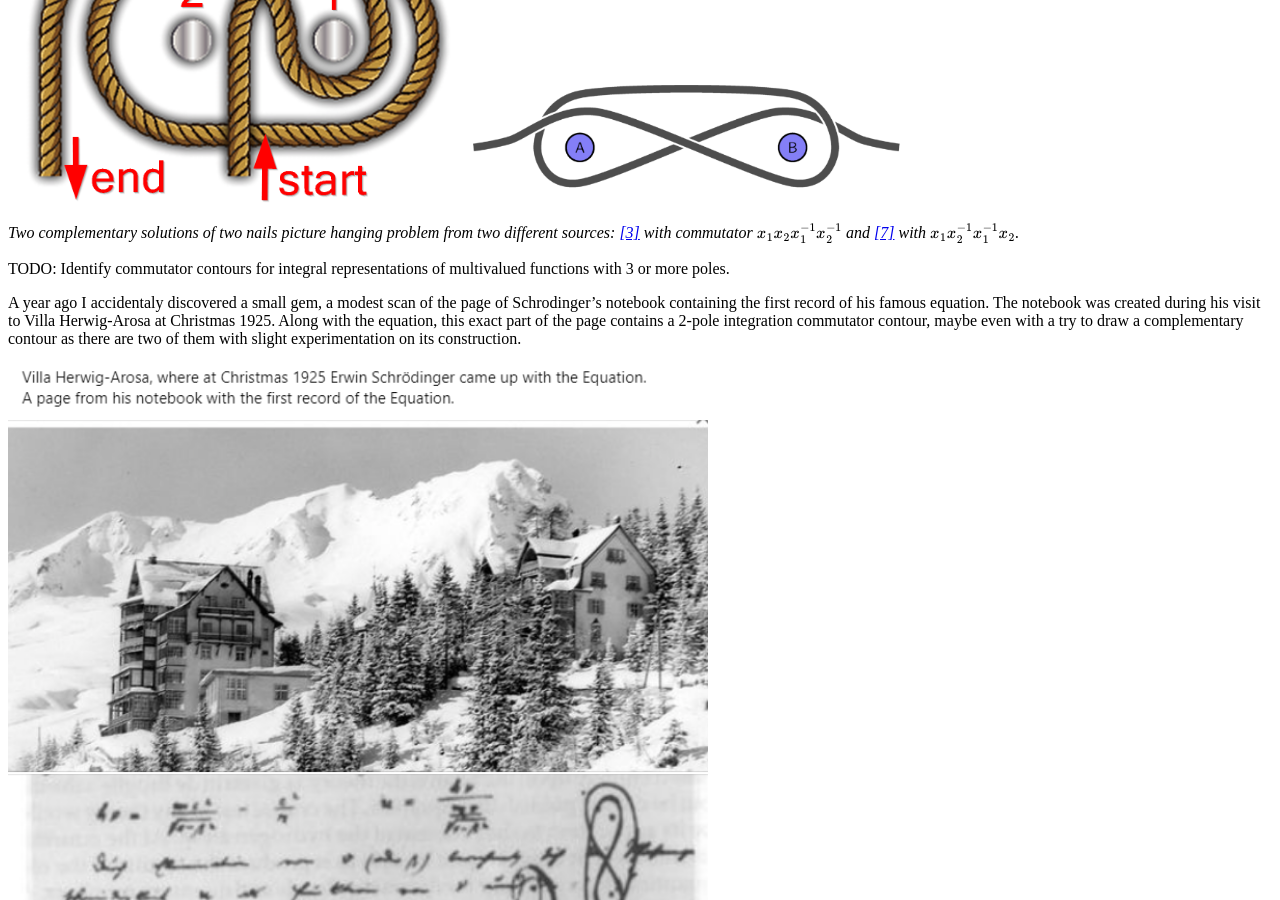
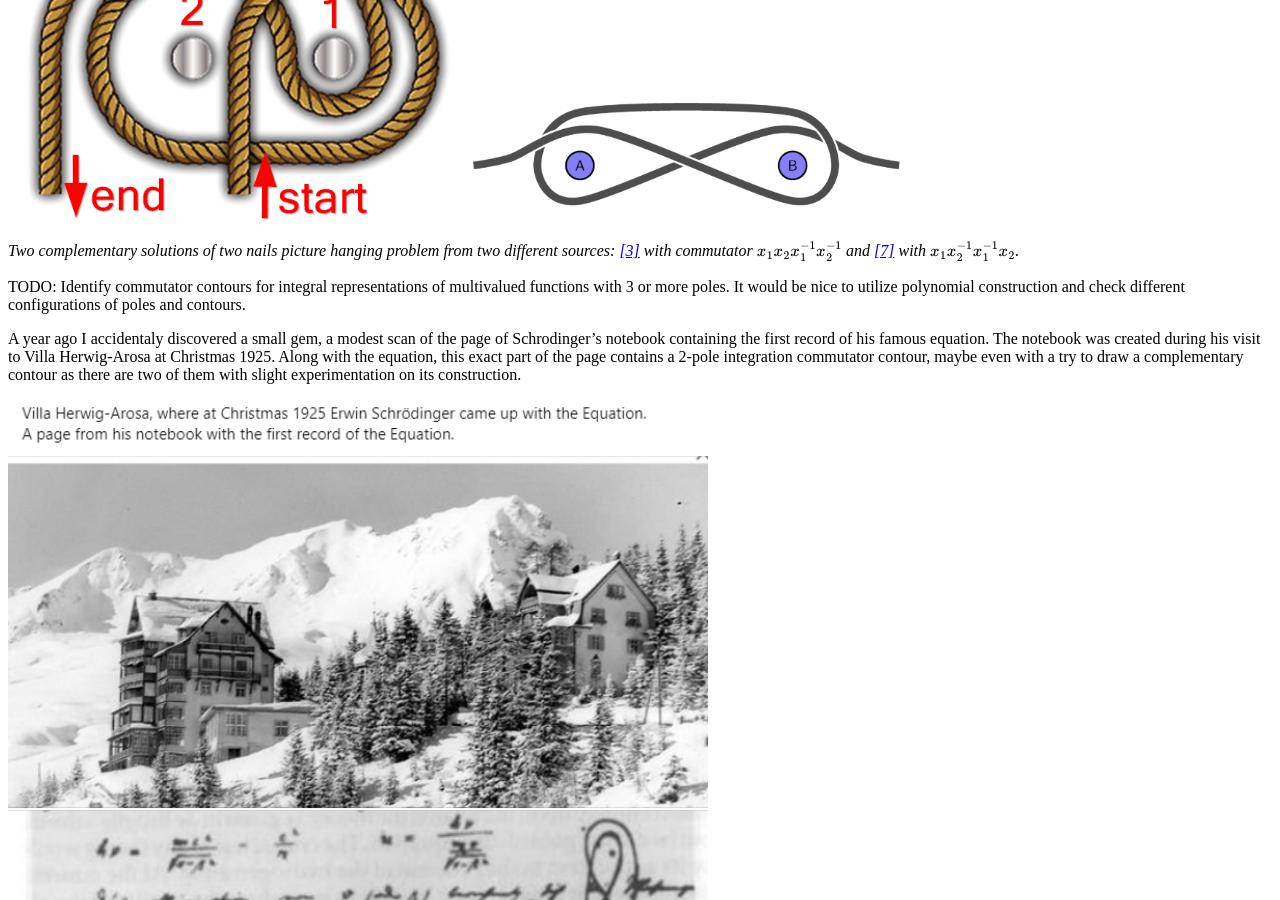
Before and after one commit to ahrvoje/ahrvoje.github.io, a Jekyll site: the page built from commutator_contours/index.md, in a window 1280 px wide and 900 px high, scrolled down 3824 px. Built offline with Jekyll 4.4.1, drawn with Linux system fonts in a browser that asks for light colours; our own code applies the rules of GitHub Pages for plain Markdown files; comment, search, counter and statistics services are not loaded; some of the changed text lies outside the part shown.

Commit message:
Update index.md

```diff
--- a/commutator_contours/index.md
+++ b/commutator_contours/index.md
@@ -65,9 +65,9 @@ As mentioned, corresponding commutator contour is the solution of the Picture-ha
 
 *Picture-hanging solution for three nails problem with the commutator $x_1 x_2 x_1^{-1} x_2^{-1} x_3 x_2 x_1 x_2^{-1} x_1^{-1} x_3^{-1}$*
 
-Commutator contours are the solutions of the problem because removing some nail $i$ algebraically corresponds to removing symbols $x_i$ & $x_i^{-1}$ from the commutator expression, after which some $x_j, x_j^{-1}$ pairs come "in direct contact" and by step by step multiplication annihilate into $1$, which is interpreted as "the knot is no more".
+Commutator contours are the solutions of the problem because removing some nail $i$ algebraically corresponds to removing symbols $x_i$ & $x_i^{-1}$ from the commutator expression, after which some $x_j, x_j^{-1}$ pairs come "in direct contact" and by step by step multiplication annihilate into $1$, which is interpreted as "the knot is no more". The property is a straightforward consequence of the construction described before.
 
-## Integral representation of special functions
+## Integral representations of special functions
 As mentioned, Camille Jordan was the first to introduce the concept of commutator contour in his legendary Cours d'Analyse [[1]](#1) as a tool for constructing integral representation of multivalued complex functions. As seen from the Appendix, he used similar formalism using expressions as $A B A^{-1} B^{-1}$. My first contact with the topic was by being intrigued by the contour in NIST Handbook of special functions [[5]](#5) used in integral representation of Kummer hypergeometric function.
 
 <img src="F1.mag.png" alt="" width="450" style="background-color:white;">
@@ -94,7 +94,7 @@ Both solutions example for picture-hanging problem:
 
 *Two complementary solutions of two nails picture hanging problem from two different sources: [[3]](#3) with commutator $x_1 x_2 x_1^{-1} x_2^{-1}$ and [[7]](#7) with $x_1 x_2^{-1} x_1^{-1} x_2$.*
 
-TODO: Identify commutator contours for integral representations of multivalued functions with 3 or more poles.
+TODO: Identify commutator contours for integral representations of multivalued functions with 3 or more poles. It would be nice to utilize polynomial construction and check different configurations of poles and contours.
 
 A year ago I accidentaly discovered a small gem, a modest scan of the page of Schrodinger's notebook containing the first record of his famous equation. The notebook was created during his visit to Villa Herwig-Arosa at Christmas 1925. Along with the equation, this exact part of the page contains a 2-pole integration commutator contour, maybe even with a try to draw a complementary contour as there are two of them with slight experimentation on its construction.
 
```
